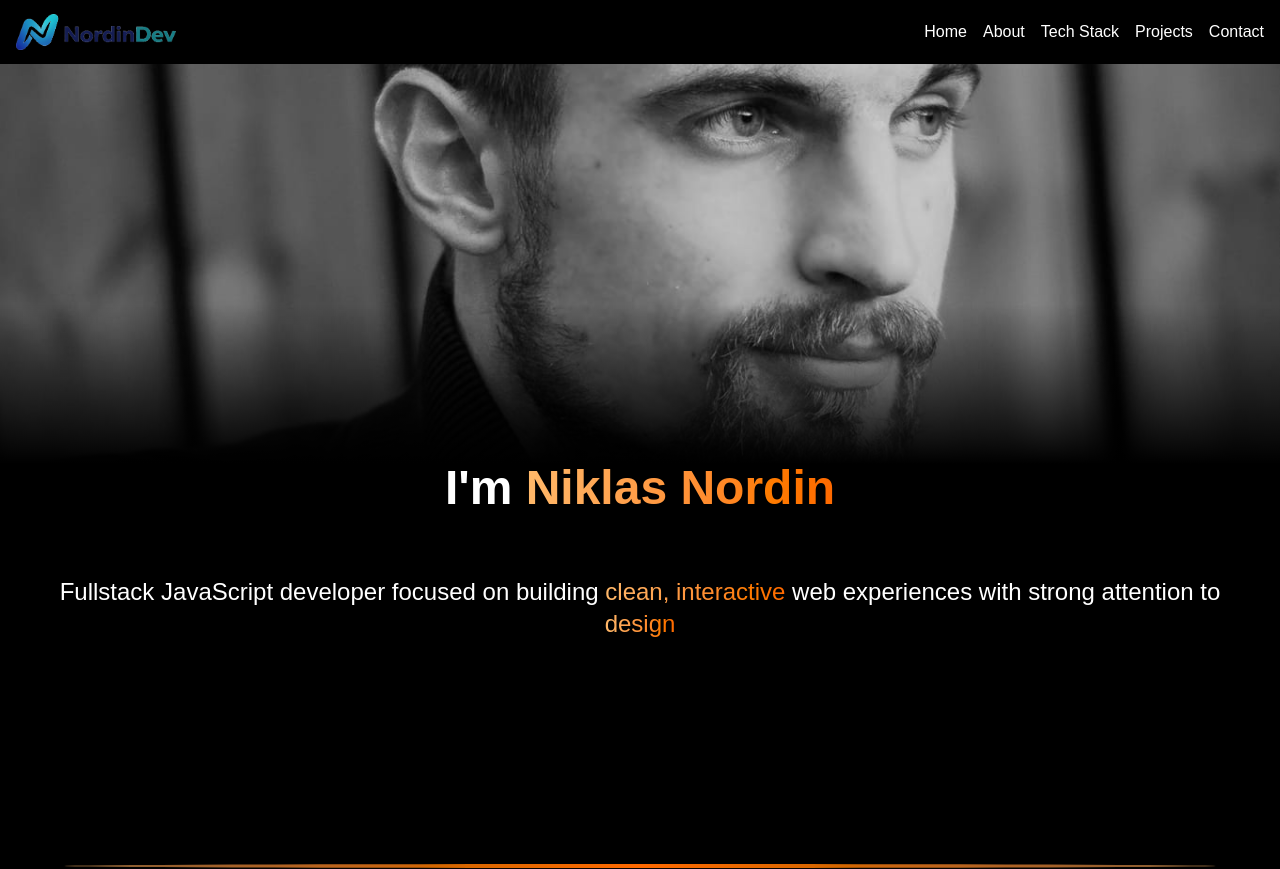
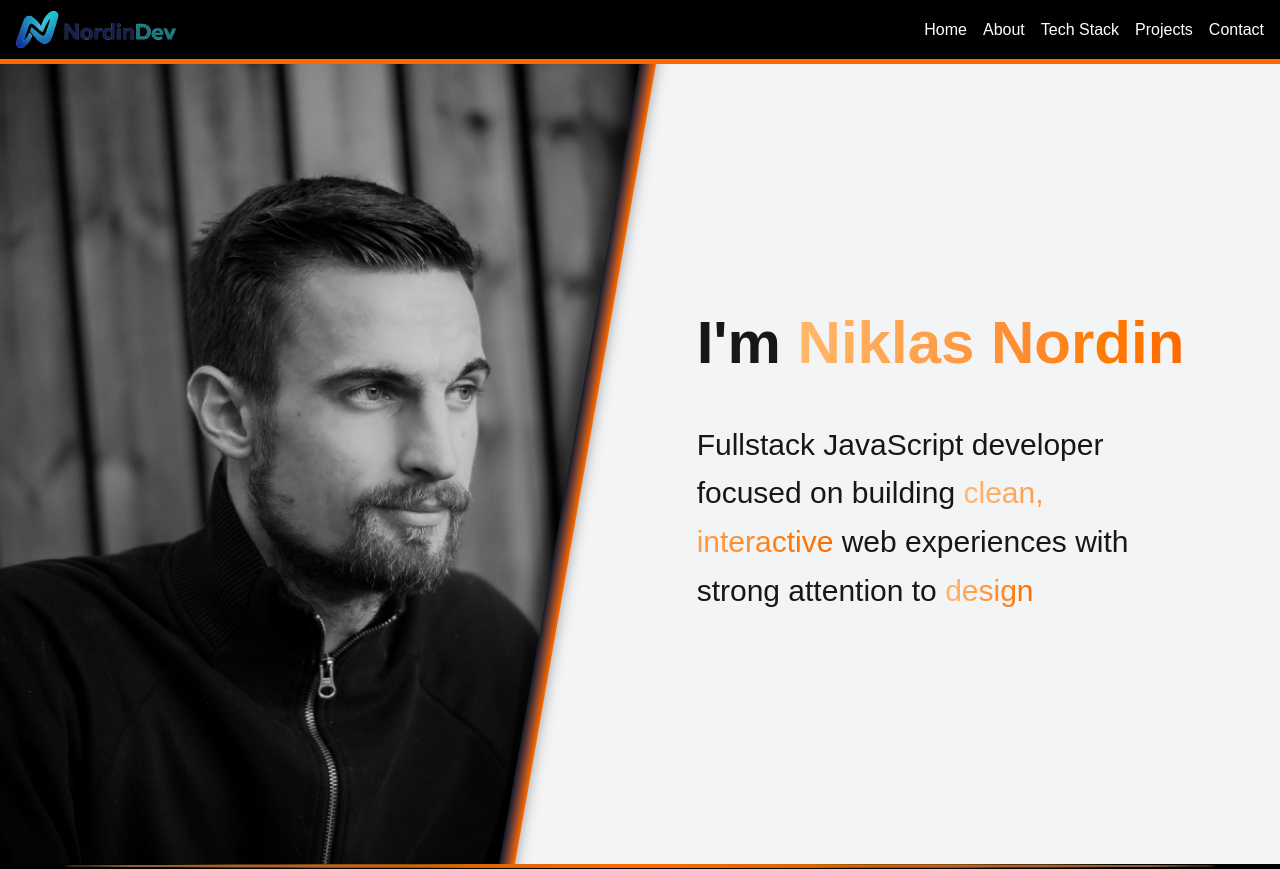
Before and after one commit to Niklas-Nordin/My-Portfolio, a Next.js app: page / in a window 1280 px wide. Shown: the top 869 px of the page. Built offline with nearby package versions, Linux system fonts and the light colour scheme.

Commit message:
Changing landing page layout

```diff
--- a/app/about/page.tsx
+++ b/app/about/page.tsx
@@ -64,7 +64,7 @@ return (
       </div>
     </div>
 
-    <section className="border-t pt-6 dark:border-gray-800">
+    <section className="border-t pt-6 border-gray-400">
       <h2 className="text-2xl font-semibold mb-4">Work Experience</h2>
       <ul className="flex flex-col gap-6">
         {workExperience.map((job) => (
@@ -79,7 +79,7 @@ return (
       </ul>
     </section>
 
-    <section className="border-t pt-6 dark:border-gray-800">
+    <section className="border-t pt-6 border-gray-400">
       <h2 className="text-2xl font-semibold mb-4">Education</h2>
       <ul className="flex flex-col gap-6">
         {education.map((study) => (
--- a/app/page.tsx
+++ b/app/page.tsx
@@ -1,21 +1,82 @@
+"use client";
+
 import Image from "next/image";
 
 function Home() {
   return (
-    <section className="w-full h-screen flex flex-col items-center justify-start bg-black text-white">
-      <div className="relative w-[100%] h-[50%] flex">
+    <section className="w-full h-screen flex flex-col lg:flex-row items-center justify-start bg-gray-100 p-6 relative overflow-hidden">
+
+      <div className="block lg:hidden relative w-full h-[50%] flex justify-center items-center overflow-hidden mt-10">
+        <div className="relative w-full h-full max-w-[440px] aspect-square max-h-[440px]">
+          <Image
+            src="/Me.jpg"
+            alt="Picture of me"
+            fill
+            priority
+            className="object-cover rounded-[50%]"
+          />
+          <div
+            className="absolute inset-0 z-10 pointer-events-none rounded-[50%] border-[1.5px] border-gray-100 scale-[1.01]"
+            style={{
+              background: "radial-gradient(circle closest-side, transparent 80%, #f3f4f6)"
+            }}
+          />
+        </div>
+      </div>
+
+      <div
+        className="hidden lg:block absolute left-0 top-0 bottom-0 w-[50%] z-0"
+        style={{
+          clipPath: "polygon(0 0, 100% 0, calc(100% - 16vh) 100%, 0 100%)"
+        }}
+      >
         <Image
           src="/Me.jpg"
           alt="Picture of me"
           fill
+          priority
           className="object-cover"
         />
-        <div className="absolute bottom-0 left-0 w-full h-40 bg-gradient-to-b from-transparent to-black" />
       </div>
-      <div className="flex flex-col items-center justify-center w-full px-8 gap-16">
-        <h2 className="text-5xl font-bold ">I'm <span className="bg-gradient-to-r from-orange-300 to-orange-500 bg-clip-text text-transparent">Niklas Nordin</span></h2>
-        <h3 className="w-full text-2xl text-center">Fullstack JavaScript developer focused on building <span className="bg-gradient-to-r from-orange-300 to-orange-500 bg-clip-text text-transparent">clean, interactive</span> web experiences with strong attention to <span className="bg-gradient-to-r from-orange-300 to-orange-500 bg-clip-text text-transparent">design</span></h3>
+
+      <div
+        className="hidden lg:flex absolute top-0 bottom-0 w-[50%] left-0 pointer-events-none justify-end z-20"
+        style={{
+          transform: "translateX(0)"
+        }}
+      >
+
+        <div
+          className="absolute top-0 bottom-0 w-16 flex items-center justify-center"
+          style={{
+            transform: "skewX(-10deg)",
+            transformOrigin: "top right",
+            right: "-40px"
+          }}
+        >
+
+          <div
+            className="absolute h-[150vh] w-[16px] bg-gradient-to-l from-orange-500 to-gray-900 origin-center origin-center"
+            style={{
+              filter: "drop-shadow(-8px 12px 10px rgba(0, 0, 0, 0.9))"
+            }}
+          />
+
+        </div>
       </div>
+
+      <div className="flex flex-col items-center lg:items-start justify-center w-full lg:w-[45%] lg:ml-[52%] px-8 gap-12 mt-8 lg:mt-0 z-10">
+        <h2 className="text-5xl lg:text-6xl font-bold text-center lg:text-left">
+          I'm <span className="bg-gradient-to-r from-orange-300 to-orange-500 bg-clip-text text-transparent">Niklas Nordin</span>
+        </h2>
+        <h3 className="w-full text-2xl lg:text-3xl text-center lg:text-left leading-relaxed">
+          Fullstack JavaScript developer focused on building{" "}
+          <span className="bg-gradient-to-r from-orange-300 to-orange-500 bg-clip-text text-transparent">clean, interactive</span>{" "}
+          web experiences with strong attention to{" "}
+          <span className="bg-gradient-to-r from-orange-300 to-orange-500 bg-clip-text text-transparent">design</span>
+        </h3>
+      </div>
+
     </section>
   );
 }
--- a/components/Navbar.tsx
+++ b/components/Navbar.tsx
@@ -9,7 +9,7 @@ function Navbar() {
   const [isOpen, setIsOpen] = useState(false);
 
   return (
-    <nav className="relative w-full h-16 text-white bg-black flex items-center justify-between px-4">
+    <nav className="relative w-full h-16 text-white bg-black flex items-center justify-between px-4 border-b-5 border-orange-500">
       <Link href="/">
         <img className="w-40" src="./NordinDev-logo.png" alt="NordinDev logo" />
       </Link>
```
